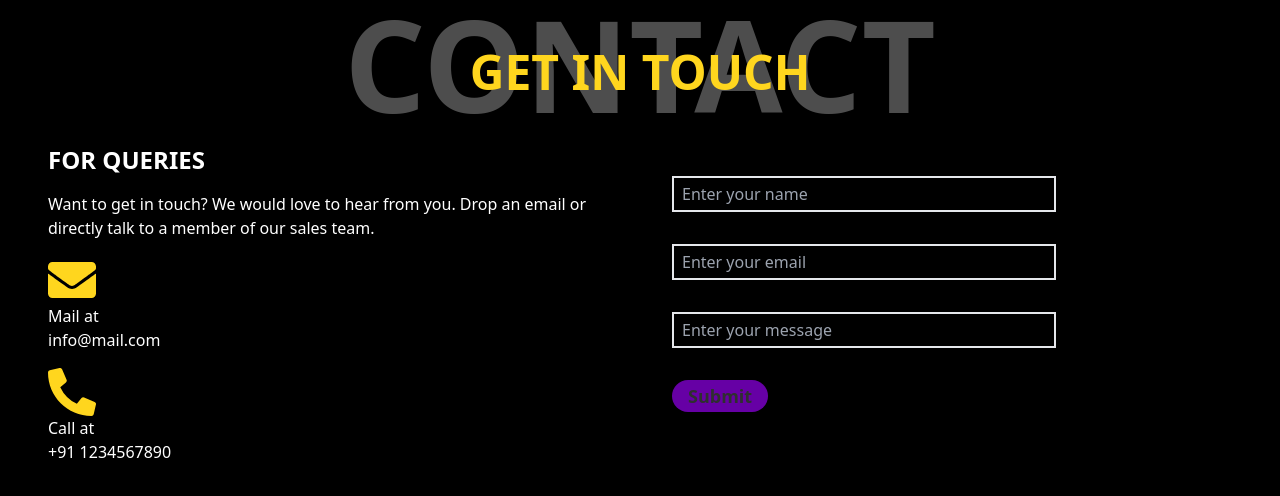
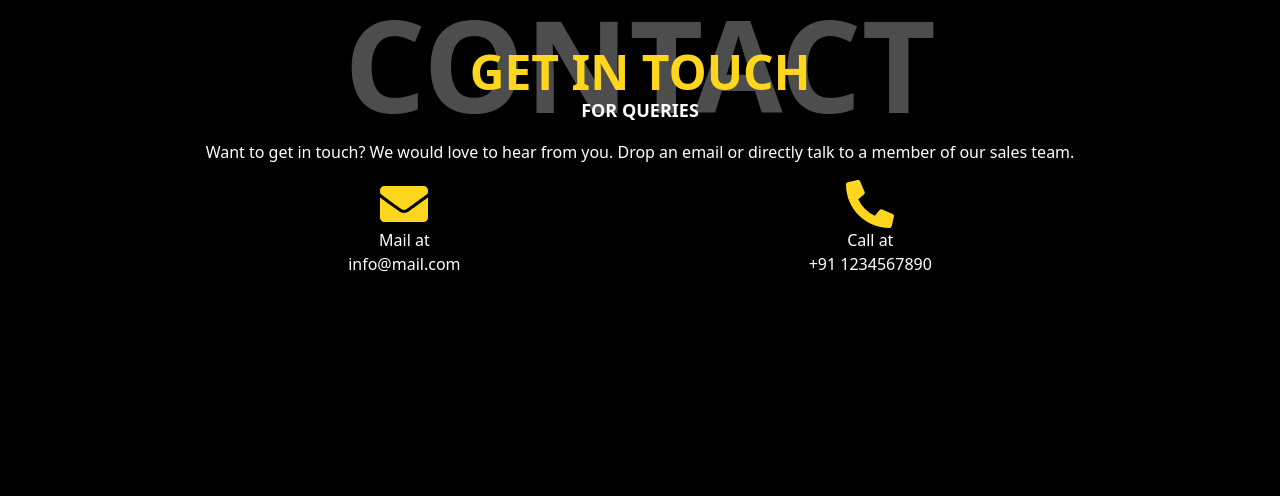
Before and after one commit to shivii011/e-commerce-website, a React (Create React App) app: page / in a window 1280 px wide. Shown: the top 496 px of the page. Built offline with nearby package versions, Linux system fonts and the light colour scheme.

Commit message:
no change

```diff
--- a/src/pages/Contact.js
+++ b/src/pages/Contact.js
@@ -31,18 +31,55 @@ const Contact = () => {
     }
 
     return (
+        // <div className="bg-black h-screen">
+        //     <div className="text-center pb-8">
+        //         <div className="text-white opacity-30 text-9xl font-bold absolute -z-1 inset-x-52">CONTACT</div>
+        //         <div className="text-gold-web-golden text-5xl font-bold relative z-1 inset-y-12">GET IN TOUCH</div>
+        //     </div>
+
+        //     <div className="flex m-12 mb-0 gap-16 justify-around">
+        //         <div className="w-full">
+        //             <div className="text-white text-2xl font-semibold my-4">FOR QUERIES</div>
+        //             <div className="text-white font-extralight my-4">Want to get in touch? We would love to hear from you. Drop an email or directly talk to a member of our sales team.</div>
+
+        //             {/* Mapping Contact Details */}
+        //             { ContactIcons.map((data) => (
+        //                 <div className="text-white font-extralight mb-4" key={data.id}>
+        //                     <div>{data.icon}</div>
+        //                     <div>{data.title}</div>
+        //                     <div>{data.content}</div>
+        //                 </div>
+        //                 ))
+        //             }
+        //         </div>
+        //         <form className="my-8 w-full" onSubmit={onSubmit}>
+        //             {/* Mapping Form Fields */}
+        //             {/* Bug */}
+        //             {FormFields.map((fields) => (
+        //                 <input key={fields.id} type={fields.type} name={fields.name} value={fields.value} placeholder={fields.placeholder} className={fieldStyle} onChange={valueHandler}/>
+        //             ))}
+        //             <Button value="Submit" className={btnStyle} />
+        //         </form>
+
+        //     </div>
+
+        // </div>
         <div className="bg-black h-screen">
-            <div className="text-center pb-8">
-                <div className="text-white opacity-30 text-9xl font-bold absolute -z-1 inset-x-52">CONTACT</div>
-                <div className="text-gold-web-golden text-5xl font-bold relative z-1 inset-y-12">GET IN TOUCH</div>
+            <div className="text-center">
+                <div className="absolute inset-x-0 text-white font-bold tracking-wider opacity-30 gf:text-5xl xs:text-6xl md:text-9xl md:tracking-normal">CONTACT</div>
+                <div className="relative inset-y-4 text-2xl text-gold-web-golden font-bold gf:inset-y-3 gf:text-xl xs:inset-y-4 xs:text-2xl md:inset-y-12 md:text-5xl">GET IN TOUCH</div>
             </div>
 
-            <div className="flex m-12 mb-0 gap-16 justify-around">
-                <div className="w-full">
-                    <div className="text-white text-2xl font-semibold my-4">FOR QUERIES</div>
-                    <div className="text-white font-extralight my-4">Want to get in touch? We would love to hear from you. Drop an email or directly talk to a member of our sales team.</div>
-
-                    {/* Mapping Contact Details */}
+            <div className="my-12 text-center">
+                <div>
+                    <div className="text-lg text-white font-bold">
+                        FOR QUERIES
+                    </div>
+                    <p className="text-white my-4">
+                        Want to get in touch? We would love to hear from you. Drop an email or directly talk to a member of our sales team.
+                    </p>
+                </div>
+                <div className="sm:flex sm:justify-evenly">
                     { ContactIcons.map((data) => (
                         <div className="text-white font-extralight mb-4" key={data.id}>
                             <div>{data.icon}</div>
@@ -52,17 +89,7 @@ const Contact = () => {
                         ))
                     }
                 </div>
-                <form className="my-8 w-full" onSubmit={onSubmit}>
-                    {/* Mapping Form Fields */}
-                    {/* Bug */}
-                    {FormFields.map((fields) => (
-                        <input key={fields.id} type={fields.type} name={fields.name} value={fields.value} placeholder={fields.placeholder} className={fieldStyle} onChange={valueHandler}/>
-                    ))}
-                    <Button value="Submit" className={btnStyle} />
-                </form>
-
             </div>
-
         </div>
     )
 }
--- a/src/utils/ContactData.js
+++ b/src/utils/ContactData.js
@@ -2,7 +2,7 @@ import { FaEnvelope } from "react-icons/fa"
 import { FaPhoneAlt } from "react-icons/fa"
 
 // Assigning icon style
-const faIconsStyle = "text-gold-web-golden w-12 h-12"
+const faIconsStyle = "text-gold-web-golden w-12 h-12 m-auto"
 
 export const ContactIcons = [
     {
--- a/tailwind.config.js
+++ b/tailwind.config.js
@@ -16,6 +16,16 @@ module.exports = {
       backgroundImage: {
         'main': "url(/src/assets/test-img.jpg)"
       },
+      screens: {
+        'gf': '250px',
+        'xs': '370px',
+      },
+      // theme: {
+      //   screens: {
+      //     'gf': '250px',
+      //     'xs': '370px',
+      //   },
+      // },
     },
   },
   plugins: [],
```
